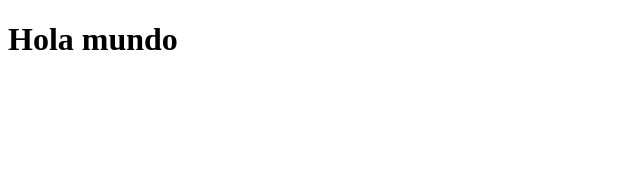
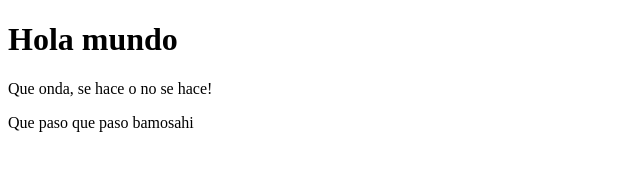
Before and after one commit to xtornasol512/testpages, a plain HTML site: page index.html in a window 1280 px wide. Shown: the whole page, without its empty margins (0-640 px from the left). Drawn offline with Linux system fonts and the light colour scheme.

Commit message:
actualizacion de html

```diff
--- a/index.html
+++ b/index.html
@@ -5,5 +5,7 @@
 </head>
 <body>
 	<h1>Hola mundo</h1>
+	<p>Que onda, se hace o no se hace!</p>
+	<p>Que paso que paso bamosahi</p>
 </body>
 </html>
```
